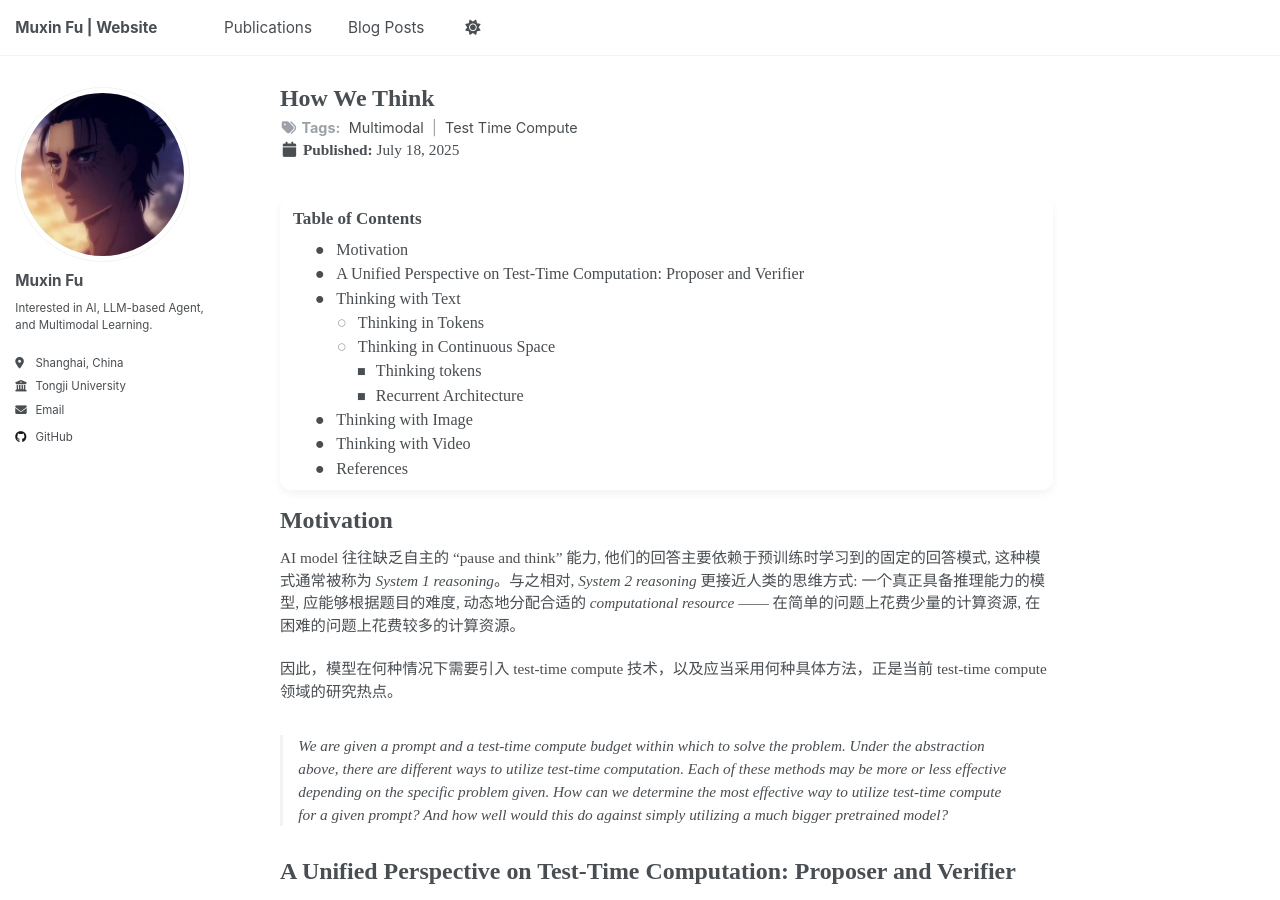
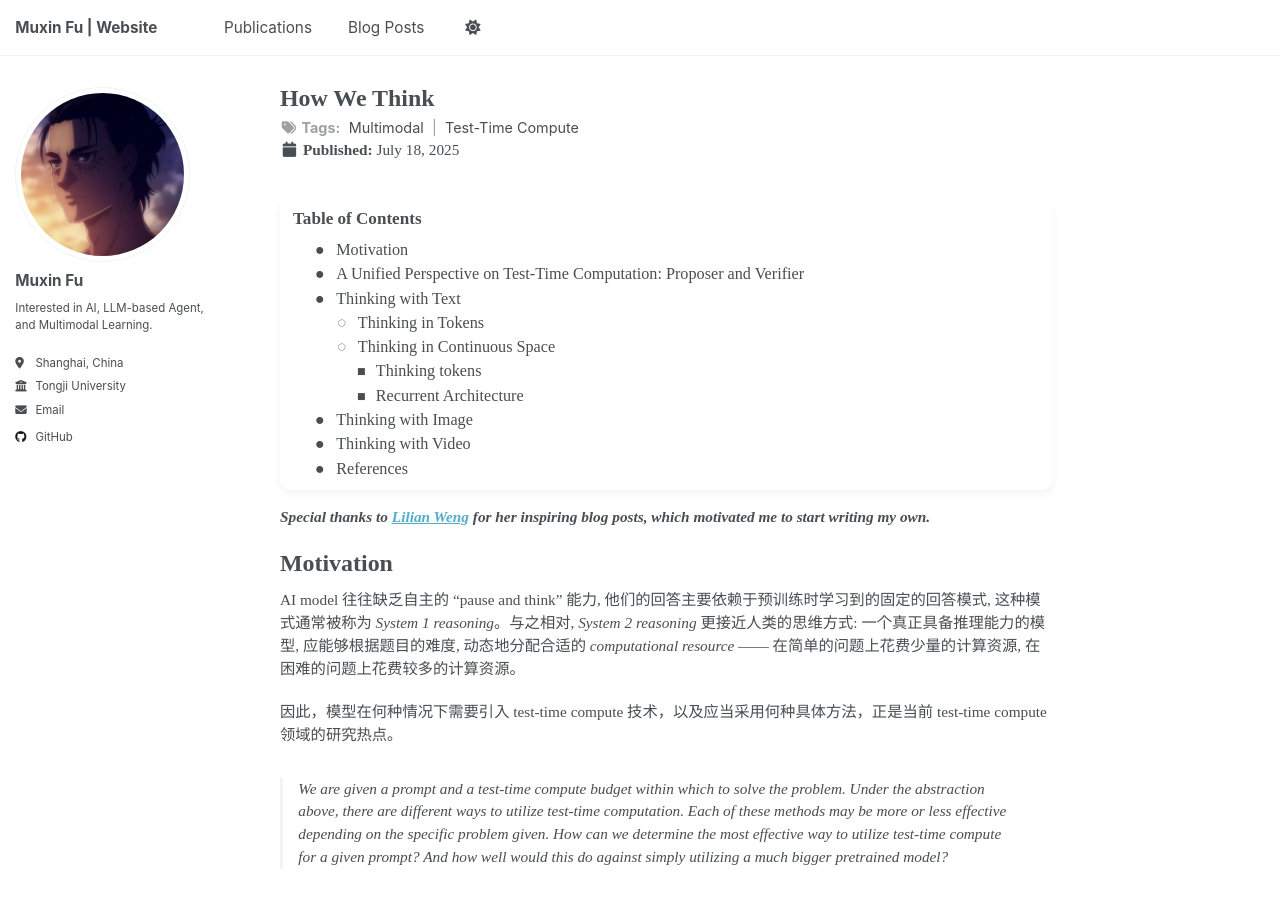
Before and after one commit to KANABOON1/KANABOON1.github.io, a Jekyll site: the page built from _posts/2025-07-18-How-We-Think.md, in a window 1280 px wide and 900 px high. Built offline with Jekyll 4.4.1, drawn with Linux system fonts in a browser that asks for light colours.

Commit message:
Update "How We Think"

```diff
--- a/_posts/2025-07-18-How-We-Think.md
+++ b/_posts/2025-07-18-How-We-Think.md
@@ -5,14 +5,15 @@ permalink: /posts/how-we-think/
 read_time: 40
 author: Muxin Fu
 tags:
-  - Test Time Compute
+  - Test-Time Compute
   - Multimodal
-description: 'AI model 往往缺乏自主的 "pause and think" 能力, 他们的回答主要依赖于预训练时学习到的固定的回答模式, 这种模式通常被称为 *System 1 reasoning*。与之相对,  *System 2 reasoning* 更接近人类的思维方式...'
+description: 'AI model 往往缺乏自主的 "pause and think" 能力, 他们的回答主要依赖于预训练时学习到的固定的回答模式, 这种模式通常被称为 System 1 reasoning。与之相对, System 2 reasoning 更接近人类的思维方式...'
 ---
 
 * TOC
 {:toc}
 
+***Special thanks to [Lilian Weng](https://scholar.google.com/citations?user=dCa-pW8AAAAJ&hl=en) for her inspiring blog posts, which motivated me to start writing my own.***
 
 # Motivation
 AI model 往往缺乏自主的 "pause and think" 能力, 他们的回答主要依赖于预训练时学习到的固定的回答模式, 这种模式通常被称为 *System 1 reasoning*。与之相对,  *System 2 reasoning* 更接近人类的思维方式: 一个真正具备推理能力的模型, 应能够根据题目的难度, 动态地分配合适的 *computational resource* —— 在简单的问题上花费少量的计算资源, 在困难的问题上花费较多的计算资源。
```
